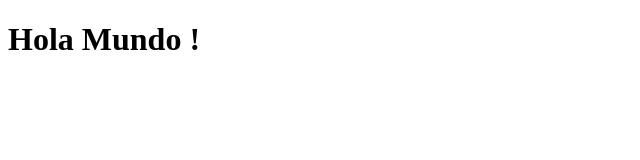
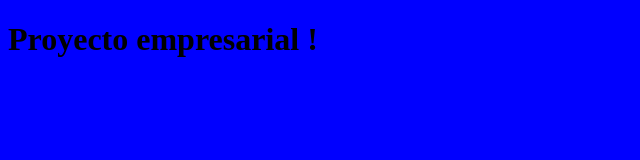
Before and after one commit to Proyect201/repgit, a plain HTML site: page index.html in a window 1280 px wide. Shown: the whole page, without its empty margins (0-640 px from the left). Drawn offline with Linux system fonts and the light colour scheme.

Commit message:
parrafo y tamanio

```diff
--- /dev/null
+++ b/css/estilo.css
@@ -0,0 +1,4 @@
+body{
+background-color: blue;
+
+}
--- a/index.html
+++ b/index.html
@@ -3,8 +3,9 @@
     <head>
         <meta charset="utf-8" />
         <title>Hola Mundo!</title>
+        <link href="css/estilo.css" rel="stylesheet" type="text/css">
     </head>
     <body>
-        <h1>Hola Mundo !</h1>
+        <h1>Proyecto empresarial  !</h1>
     </body>
 </html>
```
Also changed, not shown: js/scrip.js (added).
